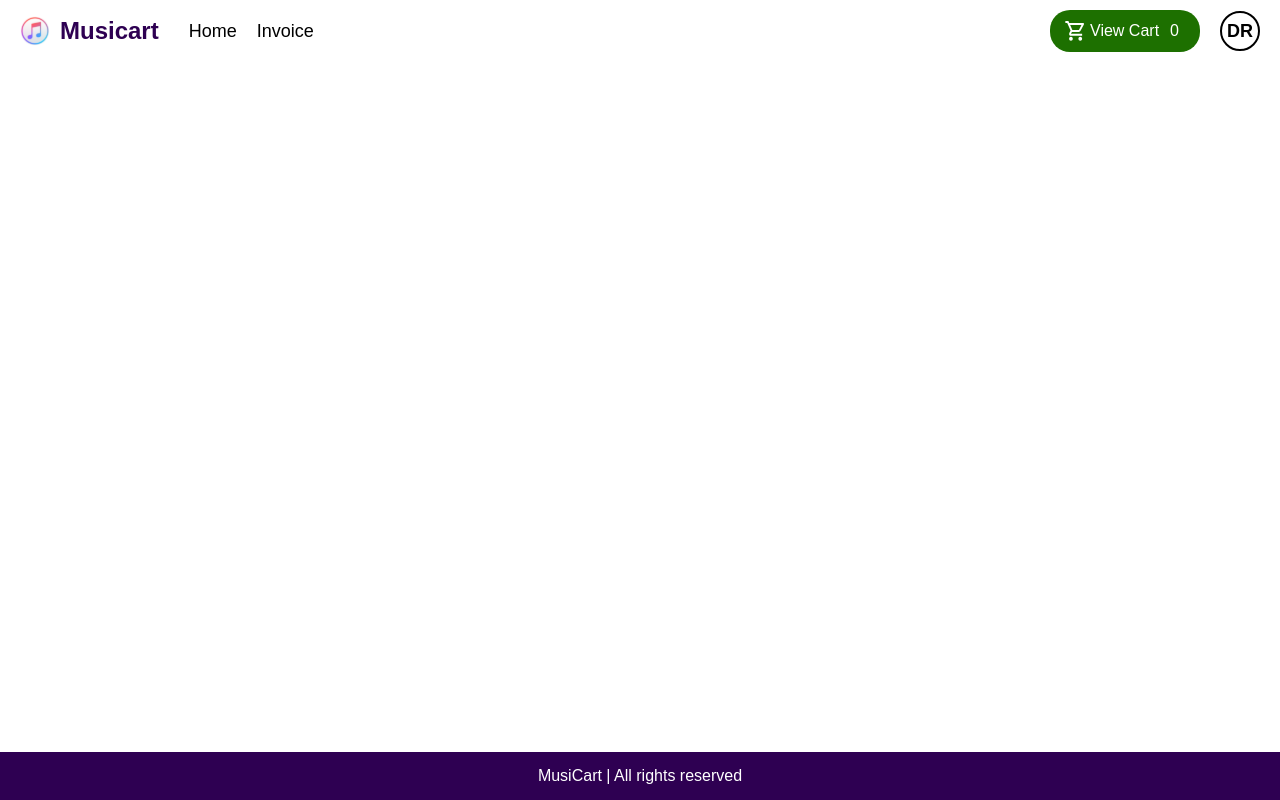
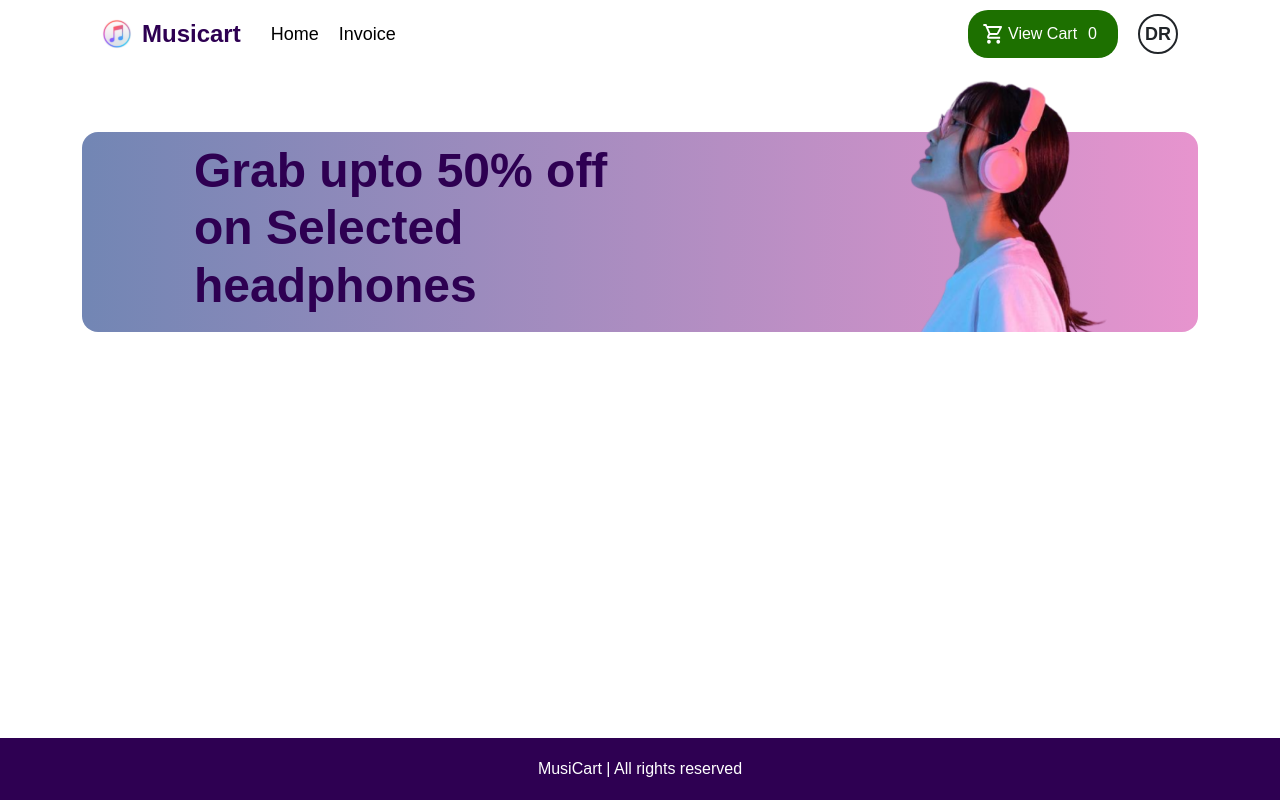
Before and after one commit to Shubbu-07/Musicart, a React (Create React App) app in the folder frontend/: page /home in a window 1280 px wide. Built offline with nearby package versions, Linux system fonts and the light colour scheme.

Commit message:
Added banner to Home page

```diff
--- a/frontend/src/App.js
+++ b/frontend/src/App.js
@@ -1,5 +1,5 @@
 import "./App.css";
-// import 'bootstrap/dist/css/bootstrap.min.css';
+import 'bootstrap/dist/css/bootstrap.min.css';
 import Footer from "./Components/Footer";
 import Home from "./Components/Home";
 import Signin from "./Components/Signin";
--- a/frontend/src/Components/Home.jsx
+++ b/frontend/src/Components/Home.jsx
@@ -1,10 +1,20 @@
 import React from 'react'
 import Navbar from './Navbar'
+import bannerImg from '../Assets/image_5-removebg-preview 1.png'
 
 const Home = () => {
   return (
-    <div>
+    <div className='container'>
       <Navbar />
+
+      <div className='banner'>
+        <div className="banner-content">
+        <h1>Grab upto 50% off on Selected headphones</h1>
+        </div>
+        <div className="banner-img">
+          <img src={bannerImg} alt="Banner-Image" />
+        </div>
+      </div>
     </div>
   )
 }
--- a/frontend/src/Style.css
+++ b/frontend/src/Style.css
@@ -33,7 +33,7 @@
   border-radius: 8px;
   box-shadow: 0 0 10px rgba(0, 0, 0, 0.1);
   width: 320px;
-    height: 360px;
+  height: 400px;
   text-align: center;
 }
 
@@ -171,8 +171,7 @@
 .nav-logo-text {
   font-size: 24px;
   font-weight: bold;
-    color: #2E0052;
-
+  color: #2e0052;
 }
 
 .nav-links {
@@ -200,7 +199,7 @@
 .cart-button {
   display: flex;
   align-items: center;
-    background-color: #1D7000;
+  background-color: #1d7000;
   color: #ffffff;
   border: none;
   border-radius: 20px;
@@ -234,11 +233,42 @@
   font-weight: bold;
 }
 
+/* ---------------------------------------Home section--------------------------------------- */
+
+.banner {
+  display: flex;
+  align-items: center;
+  background: linear-gradient(90deg, #7286b4 0%, #e794ce 100%);
+  border-radius: 1rem;
+  margin: 4rem 0 0 0;
+}
+
+.banner-img {
+  z-index: 1;
+  position: relative;
+  margin-top: -4rem;
+  margin-right: 2rem;
+}
+
+.banner-img img{
+  height: 264px;
+}
+
+.banner-content {
+  width: 100%;
+  margin: 0 7rem;
+  color: #2e0052;
+}
+
+.banner-content h1 {
+  font-size: 3rem;
+  font-weight: 700;
+}
 
 /* ---------------------------------------Footer section--------------------------------------- */
 .page-footer {
   text-align: center;
-    padding: 15px;
+  padding: 1.2rem;
   background-color: #2e0052;
   color: white;
   width: 100%;
@@ -247,6 +277,9 @@
   left: 0;
 }
 
+.page-footer p{
+  margin: 0;
+}
 /* ---------------------------------------Media Queries for Mobile View --------------------------------------- */
 @media only screen and (max-width: 768px) {
   .nav-mobile {
```
Lines whose indentation alone changed are shown as unchanged.
